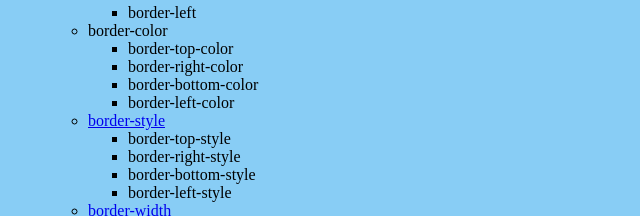
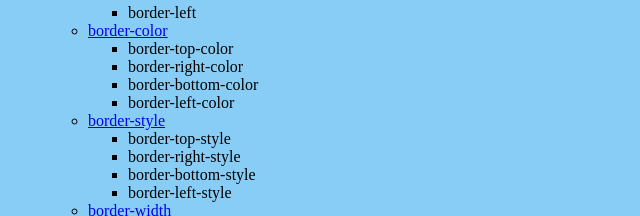
Before and after one commit to PabloAMB/PabloAMB.github.io, a plain HTML site: page CSS_properties.html in a window 1280 px wide. Shown: the part 236-452 px from the top of the page, 0-640 px from the left. Drawn offline with Linux system fonts and the light colour scheme.

Commit message:
Update CSS_properties.html

```diff
--- a/CSS_properties.html
+++ b/CSS_properties.html
@@ -24,7 +24,7 @@
 						<li>border-bottom</li>
 						<li>border-left</li>
 					</ul></li>
-				<li>border-color
+				<li><a href="https://pabloamb.github.io/CSS_properties/border-color">border-color</a>
 					<ul>
 						<li>border-top-color</li>
 						<li>border-right-color</li>
```
